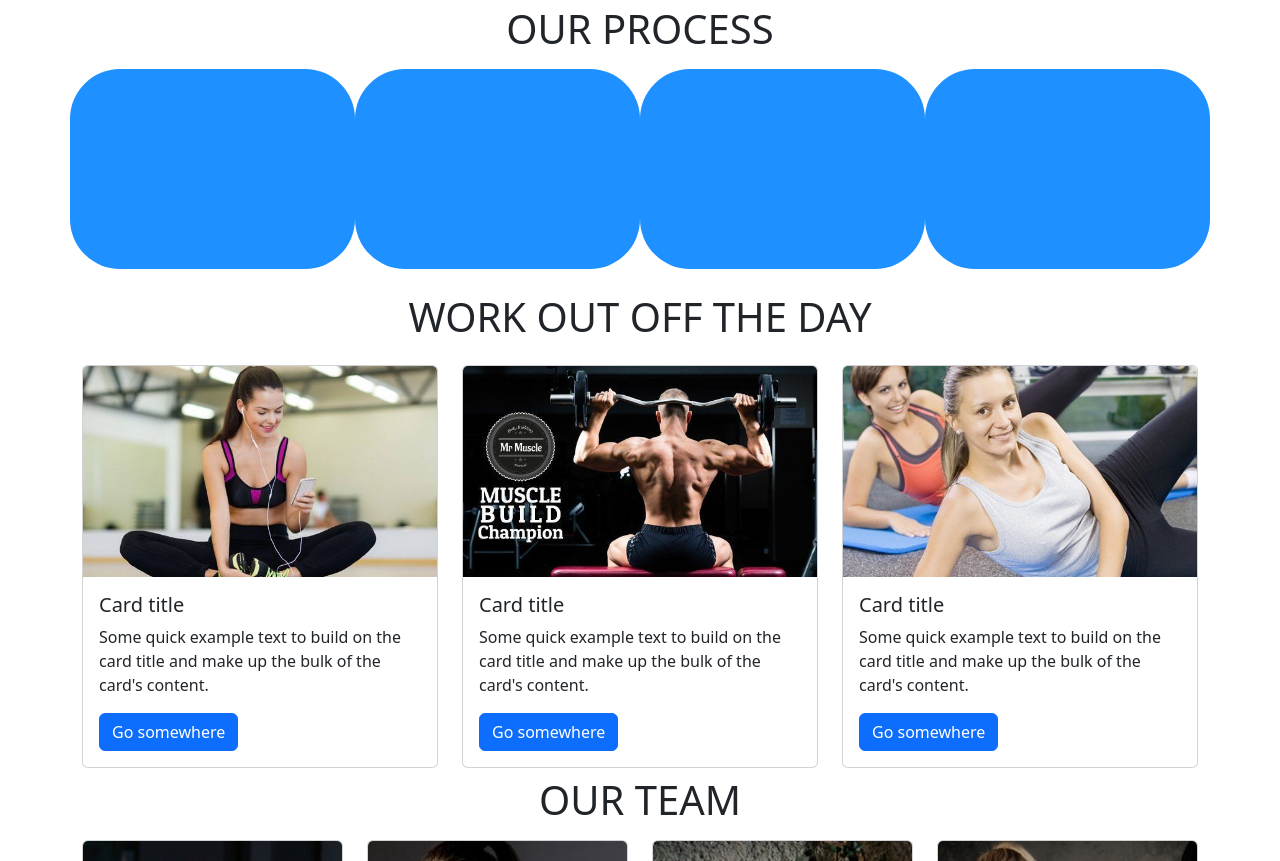
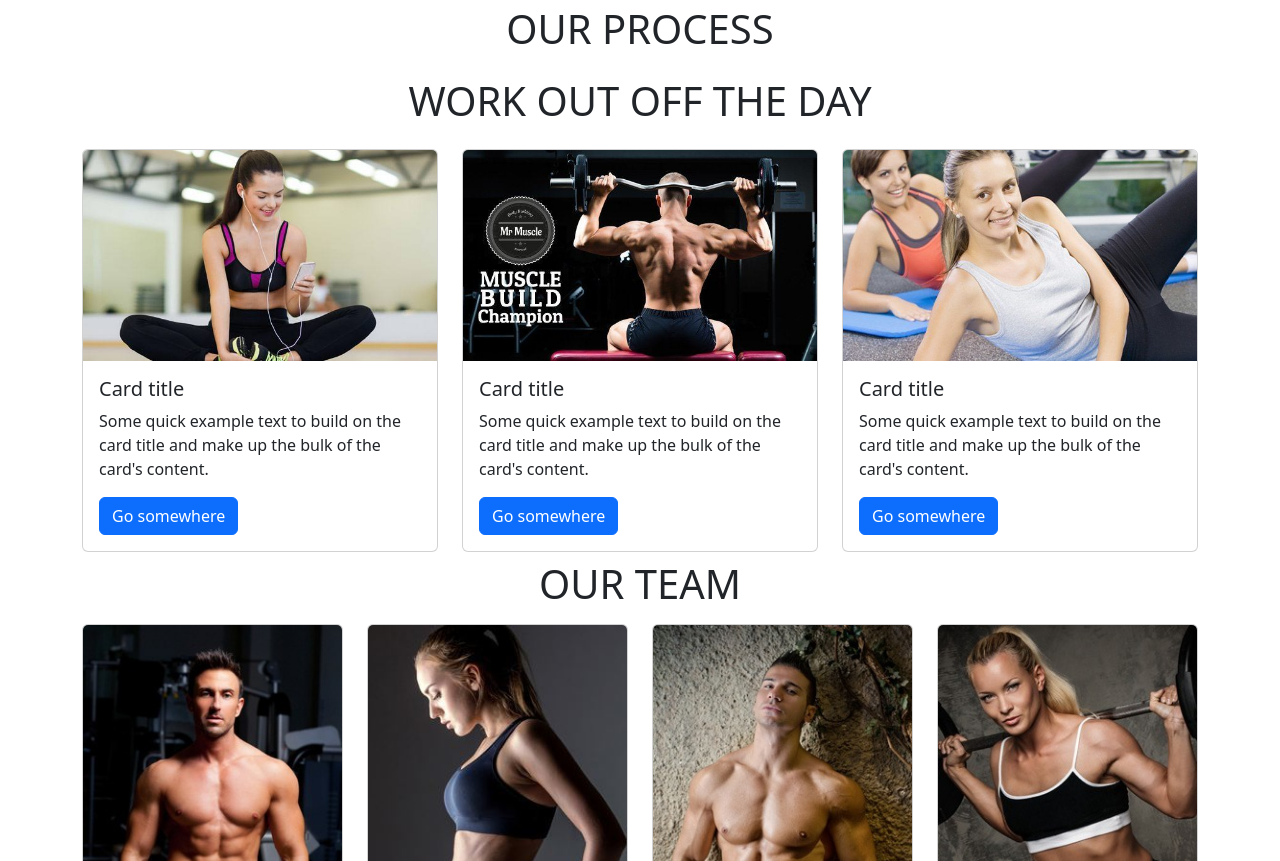
Before and after one commit to Sreeju05/sample-work, a plain HTML site: page index.html in a window 1280 px wide. Shown: the part 1180-2041 px from the top of the page. Drawn offline with Linux system fonts and the light colour scheme.

Commit message:
new thigs

```diff
--- a/index.html
+++ b/index.html
@@ -94,14 +94,14 @@
         <!-- <div class="col-4"></div> -->
     </div>
  </div>
-<div class="container">
+<!-- <div class="container">
     <div class="row ">
-        <div class="my-2  col-xs-12 col-sm-12 col-md-12 col-lg-3 col-xl-3   logobar"></div>
-        <div class="my-2  col-xs-12 col-sm-12 col-md-12 col-lg-3 col-xl-3 logobar"></div>
-        <div class="my-2  col-xs-12 col-sm-12 col-md-12 col-lg-3 col-xl-3  logobar"></div>
-        <div class="my-2  col-xs-12 col-sm-12 col-md-12 col-lg-3 col-xl-3  logobar"></div>
+        <div class="my-2  col-xs-12 col-sm-12 col-md-6 col-lg-3 col-xl-3   logobar"></div>
+        <div class="my-2  col-xs-12 col-sm-12 col-md-6 col-lg-3 col-xl-3 logobar"></div>
+        <div class="my-2  col-xs-12 col-sm-12 col-md-6 col-lg-3 col-xl-3  logobar"></div>
+        <div class="my-2  col-xs-12 col-sm-12 col-md-6 col-lg-3 col-xl-3  logobar"></div>
     </div>
-</div>
+</div> -->
 
 
 
--- a/style.css
+++ b/style.css
@@ -1,12 +1,18 @@
 *{
     margin: 0;
     padding: 0;
+
+}
+body{
+    overflow-x: hidden;
+
 }
 .logobar{
-    width: 100px;
-    height: 200px;
+    width: 400px;
+    height: 400px;
     background-color: dodgerblue;
-    border-radius: 50px;
+    border-radius: 5%;
+
 
 }
 .review{
@@ -36,11 +42,7 @@
     min-height: 50vh;
     background-color: white;
 }
-@media  screen and (max-width:768px) {
-
-    .logobar{
-       margin: 5px;
-    }
-
+.navbar-toggler:focus{
+    box-shadow: none;
 
 }
```
